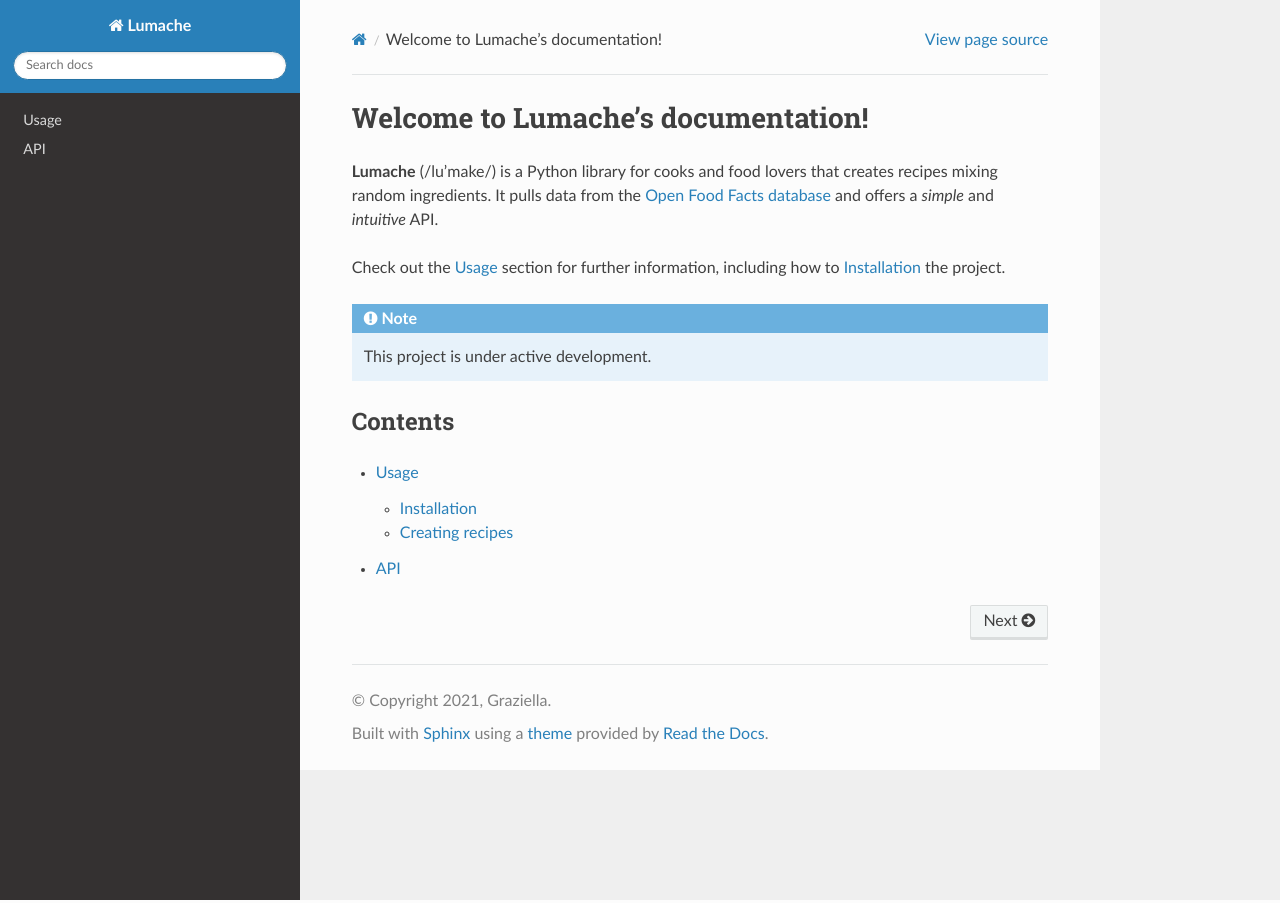
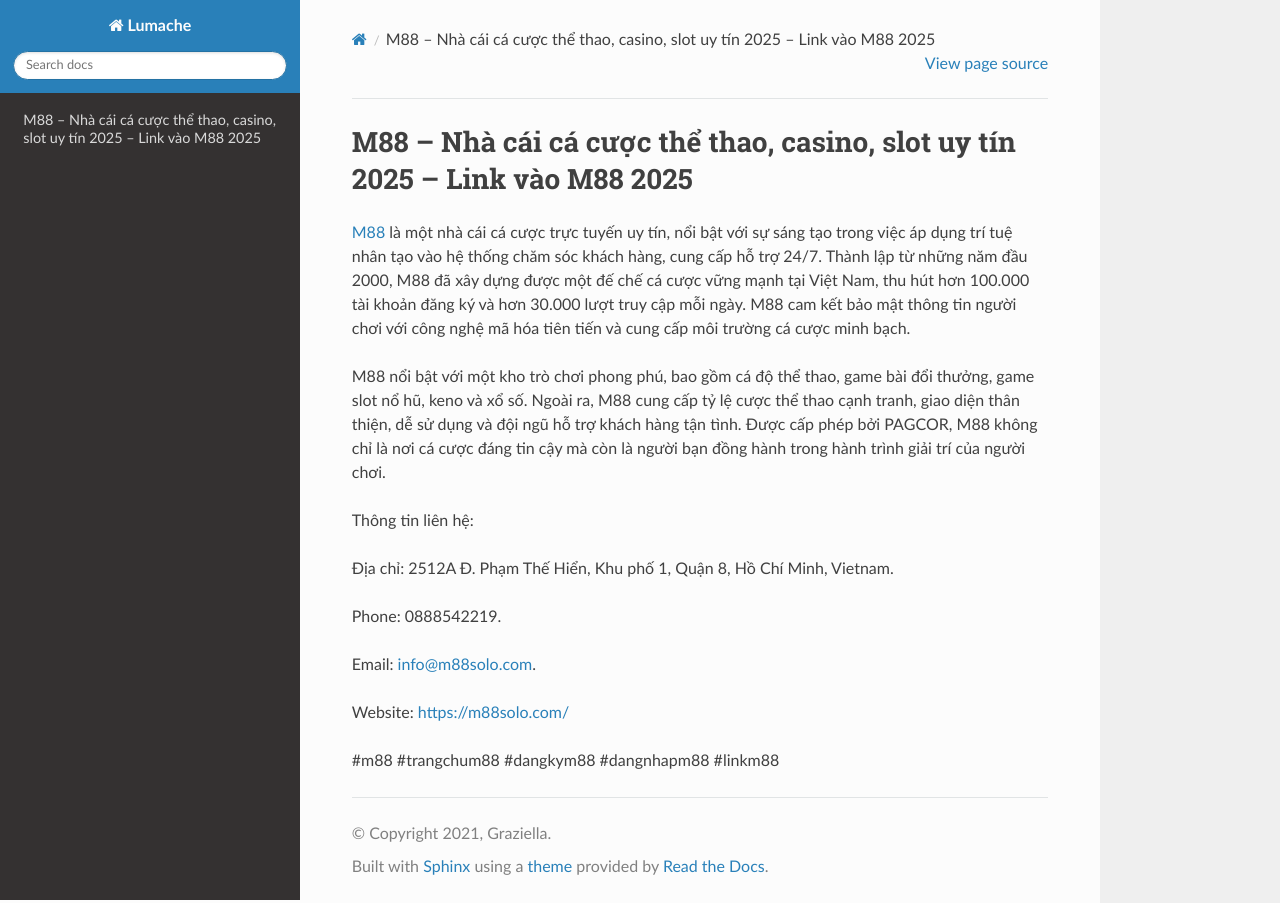
Before and after one commit to dtri8785/1m88solocom, a Sphinx documentation site: the page built from docs/source/index.rst, in a window 1280 px wide. Built offline with Sphinx 7.4.7 and the Read the Docs theme 3.1.0, drawn with Linux system fonts in a browser that asks for light colours.

Commit message:
Update index.rst

```diff
--- a/docs/source/index.rst
+++ b/docs/source/index.rst
@@ -1,22 +1,18 @@
-Welcome to Lumache's documentation!
+M88 – Nhà cái cá cược thể thao, casino, slot uy tín 2025 – Link vào M88 2025
 ===================================
 
-**Lumache** (/lu'make/) is a Python library for cooks and food lovers
-that creates recipes mixing random ingredients.
-It pulls data from the `Open Food Facts database <https://world.openfoodfacts.org/>`_
-and offers a *simple* and *intuitive* API.
+`M88 <https://m88solo.com/>`_ là một nhà cái cá cược trực tuyến uy tín, nổi bật với sự sáng tạo trong việc áp dụng trí tuệ nhân tạo vào hệ thống chăm sóc khách hàng, cung cấp hỗ trợ 24/7. Thành lập từ những năm đầu 2000, M88 đã xây dựng được một đế chế cá cược vững mạnh tại Việt Nam, thu hút hơn 100.000 tài khoản đăng ký và hơn 30.000 lượt truy cập mỗi ngày. M88 cam kết bảo mật thông tin người chơi với công nghệ mã hóa tiên tiến và cung cấp môi trường cá cược minh bạch.
 
-Check out the :doc:`usage` section for further information, including
-how to :ref:`installation` the project.
+M88 nổi bật với một kho trò chơi phong phú, bao gồm cá độ thể thao, game bài đổi thưởng, game slot nổ hũ, keno và xổ số. Ngoài ra, M88 cung cấp tỷ lệ cược thể thao cạnh tranh, giao diện thân thiện, dễ sử dụng và đội ngũ hỗ trợ khách hàng tận tình. Được cấp phép bởi PAGCOR, M88 không chỉ là nơi cá cược đáng tin cậy mà còn là người bạn đồng hành trong hành trình giải trí của người chơi.
 
-.. note::
+Thông tin liên hệ:
 
-   This project is under active development.
+Địa chỉ: 2512A Đ. Phạm Thế Hiển, Khu phố 1, Quận 8, Hồ Chí Minh, Vietnam.
 
-Contents
---------
+Phone: 0888542219.
 
-.. toctree::
+Email: info@m88solo.com.
 
-   usage
-   api
+Website: https://m88solo.com/
+
+#m88 #trangchum88 #dangkym88 #dangnhapm88 #linkm88
```
